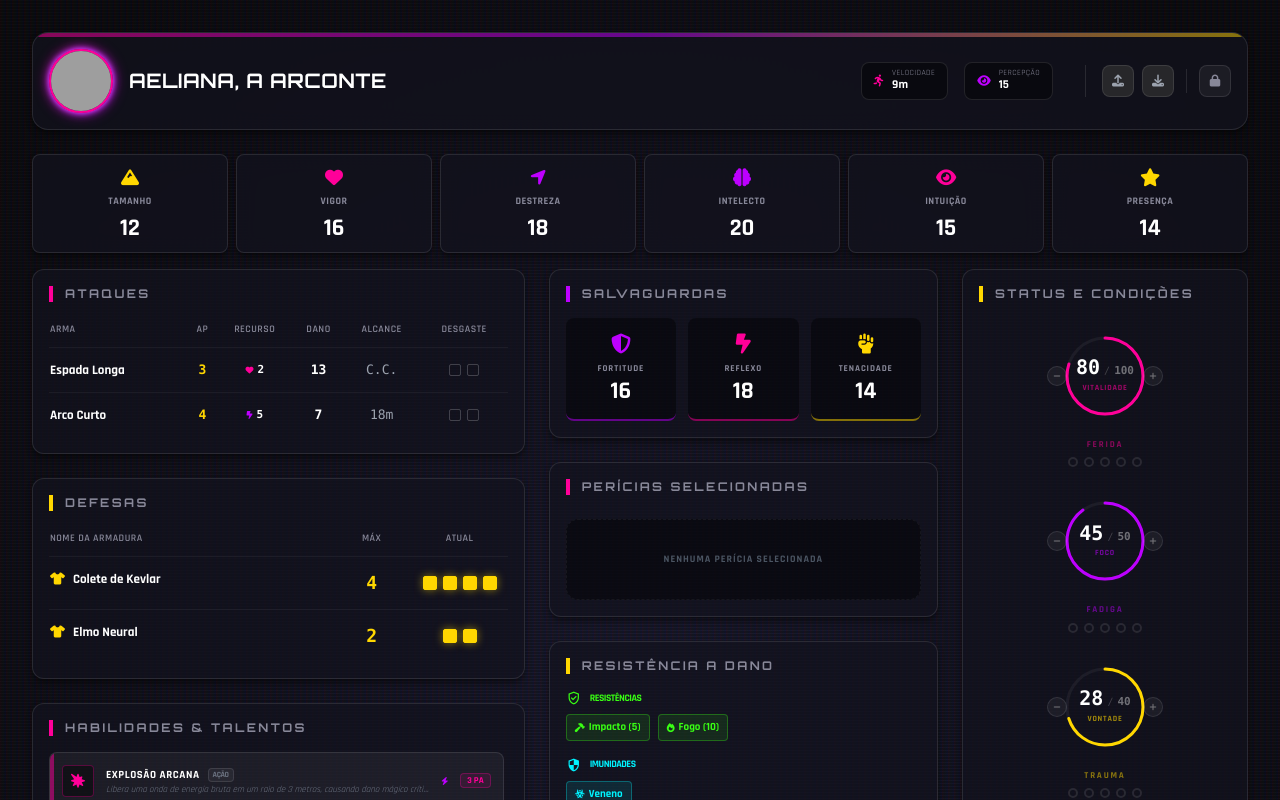
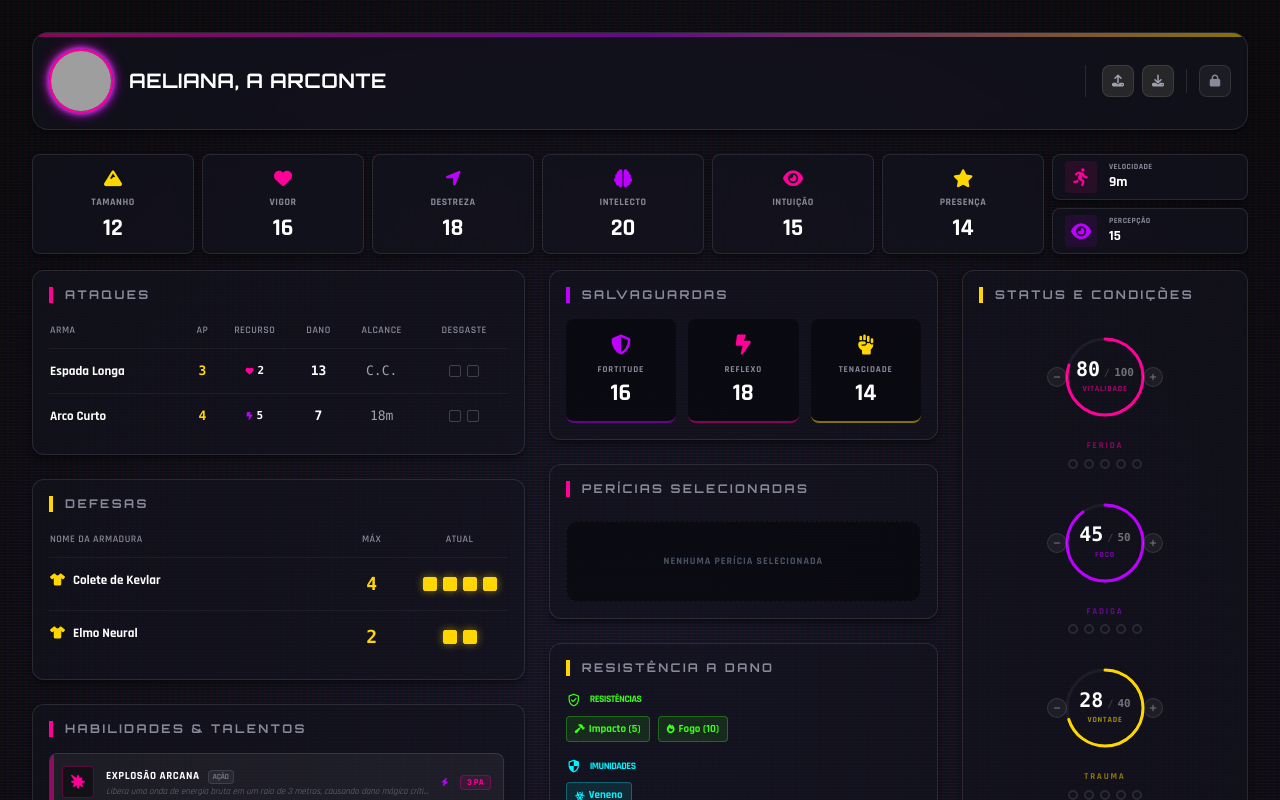
Before and after one commit to Lepesqueur/rpg_npc_sheet, a React (Vite) app: page / in a window 1280 px wide. Shown: the top 800 px of the page. Built offline with nearby package versions, Linux system fonts and the light colour scheme; grey boxes are pictures that could not be loaded.

Commit message:
Juntando velocidade e percepçcão junto de atributos

```diff
--- a/src/components/Header.jsx
+++ b/src/components/Header.jsx
@@ -58,44 +58,9 @@ const Header = () => {
                 </div>
             </div>
 
-            {/* Middle Section: Stats (Speed/Perception) */}
-            <div className="flex items-center gap-4 shrink-0 md:ml-auto">
-                <div className="flex items-center gap-2 px-3 py-1.5 rounded-lg bg-black/40 border border-white/10">
-                    <i className="fa-solid fa-person-running text-cyber-pink text-xs"></i>
-                    <div className="flex flex-col leading-none">
-                        <span className="text-[8px] uppercase tracking-wider text-cyber-gray">Velocidade</span>
-                        {isEditMode ? (
-                            <input
-                                type="text"
-                                value={characterData.speed}
-                                onChange={(e) => updateSpeed(e.target.value)}
-                                className="bg-transparent border-none outline-none w-10 text-white font-bold text-xs p-0 m-0 h-auto"
-                            />
-                        ) : (
-                            <span className="text-white font-bold text-xs">{characterData.speed}</span>
-                        )}
-                    </div>
-                </div>
-                <div className="flex items-center gap-2 px-3 py-1.5 rounded-lg bg-black/40 border border-white/10">
-                    <i className="fa-solid fa-eye text-cyber-purple text-xs"></i>
-                    <div className="flex flex-col leading-none">
-                        <span className="text-[8px] uppercase tracking-wider text-cyber-gray">Percepção</span>
-                        {isEditMode ? (
-                            <input
-                                type="number"
-                                value={characterData.perception}
-                                onChange={(e) => updatePerception(e.target.value)}
-                                className="bg-transparent border-none outline-none w-8 text-white font-bold text-xs p-0 m-0 h-auto"
-                            />
-                        ) : (
-                            <span className="text-white font-bold text-xs">{characterData.perception}</span>
-                        )}
-                    </div>
-                </div>
-            </div>
 
             {/* Right Section: Actions */}
-            <div className="flex items-center gap-2 shrink-0 md:ml-4 border-l border-white/10 pl-4">
+            <div className="flex items-center gap-2 shrink-0 md:ml-auto border-l border-white/10 pl-4">
                 <input
                     type="file"
                     ref={fileInputRef}
--- a/src/components/StatsGrid.jsx
+++ b/src/components/StatsGrid.jsx
@@ -2,10 +2,12 @@ import React from 'react';
 import { useCharacter } from '../context/CharacterContext';
 
 const StatsGrid = () => {
-    const { characterData, isEditMode, updateAttribute } = useCharacter();
+    const { characterData, isEditMode, updateAttribute, updateSpeed, updatePerception } = useCharacter();
 
     return (
-        <section className="grid grid-cols-3 lg:grid-cols-6 gap-2 mb-4">
+        <section className="grid grid-cols-3 md:grid-cols-4 lg:grid-cols-12 gap-2 mb-4">
+            {/* Core Attributes */}
+            <div className="col-span-3 md:col-span-3 lg:col-span-10 grid grid-cols-3 md:grid-cols-3 lg:grid-cols-6 gap-2">
                 {characterData.attributes.map((attr) => (
                     <div
                         key={attr.name}
@@ -29,6 +31,50 @@ const StatsGrid = () => {
                         )}
                     </div>
                 ))}
+            </div>
+
+            {/* Secondary Stats Column */}
+            <div className="col-span-3 md:col-span-1 lg:col-span-2 flex flex-col gap-2">
+                {/* Speed Stat */}
+                <div className={`glass-card rounded-lg px-3 py-1.5 flex grow items-center gap-3 border-l-2 ${isEditMode ? 'border-cyber-yellow/40' : 'border-l-cyber-pink/50'}`}>
+                    <div className="w-8 h-8 rounded bg-cyber-pink/10 flex items-center justify-center shrink-0">
+                        <i className="fa-solid fa-person-running text-lg text-cyber-pink"></i>
+                    </div>
+                    <div className="flex flex-col min-w-0">
+                        <span className="text-[8px] text-cyber-gray tracking-wider uppercase font-bold leading-tight">Velocidade</span>
+                        {isEditMode ? (
+                            <input
+                                type="text"
+                                value={characterData.speed}
+                                onChange={(e) => updateSpeed(e.target.value)}
+                                className="bg-transparent border-none outline-none w-full text-white font-bold text-sm p-0 m-0 h-auto"
+                            />
+                        ) : (
+                            <span className="font-bold text-white text-sm truncate">{characterData.speed}</span>
+                        )}
+                    </div>
+                </div>
+
+                {/* Perception Stat */}
+                <div className={`glass-card rounded-lg px-3 py-1.5 flex grow items-center gap-3 border-l-2 ${isEditMode ? 'border-cyber-yellow/40' : 'border-l-cyber-purple/50'}`}>
+                    <div className="w-8 h-8 rounded bg-cyber-purple/10 flex items-center justify-center shrink-0">
+                        <i className="fa-solid fa-eye text-lg text-cyber-purple"></i>
+                    </div>
+                    <div className="flex flex-col min-w-0">
+                        <span className="text-[8px] text-cyber-gray tracking-wider uppercase font-bold leading-tight">Percepção</span>
+                        {isEditMode ? (
+                            <input
+                                type="number"
+                                value={characterData.perception}
+                                onChange={(e) => updatePerception(e.target.value)}
+                                className="bg-transparent border-none outline-none w-full text-white font-bold text-sm p-0 m-0 h-auto"
+                            />
+                        ) : (
+                            <span className="font-bold text-white text-sm truncate">{characterData.perception}</span>
+                        )}
+                    </div>
+                </div>
+            </div>
         </section>
     );
 };
```
Lines whose indentation alone changed are shown as unchanged.
